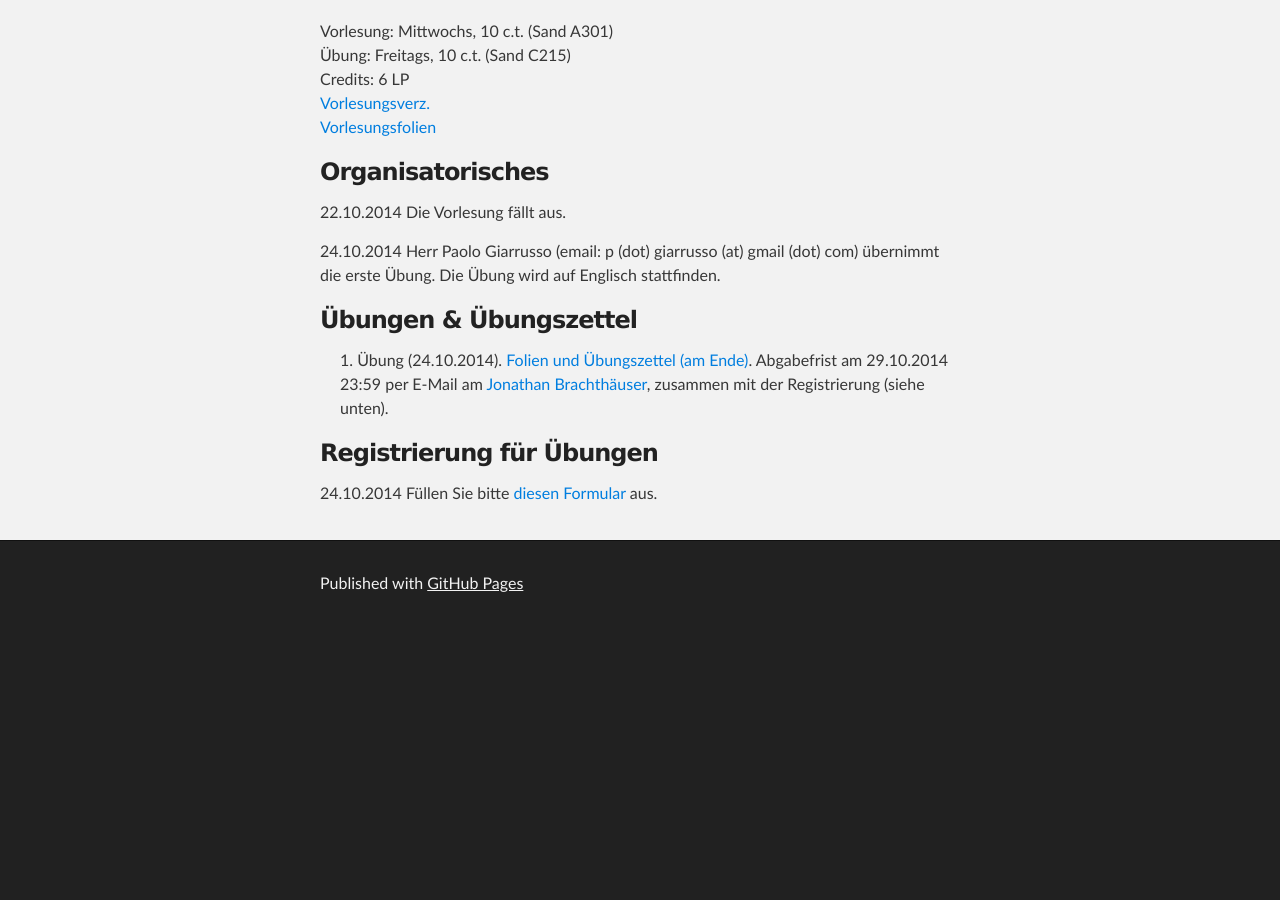
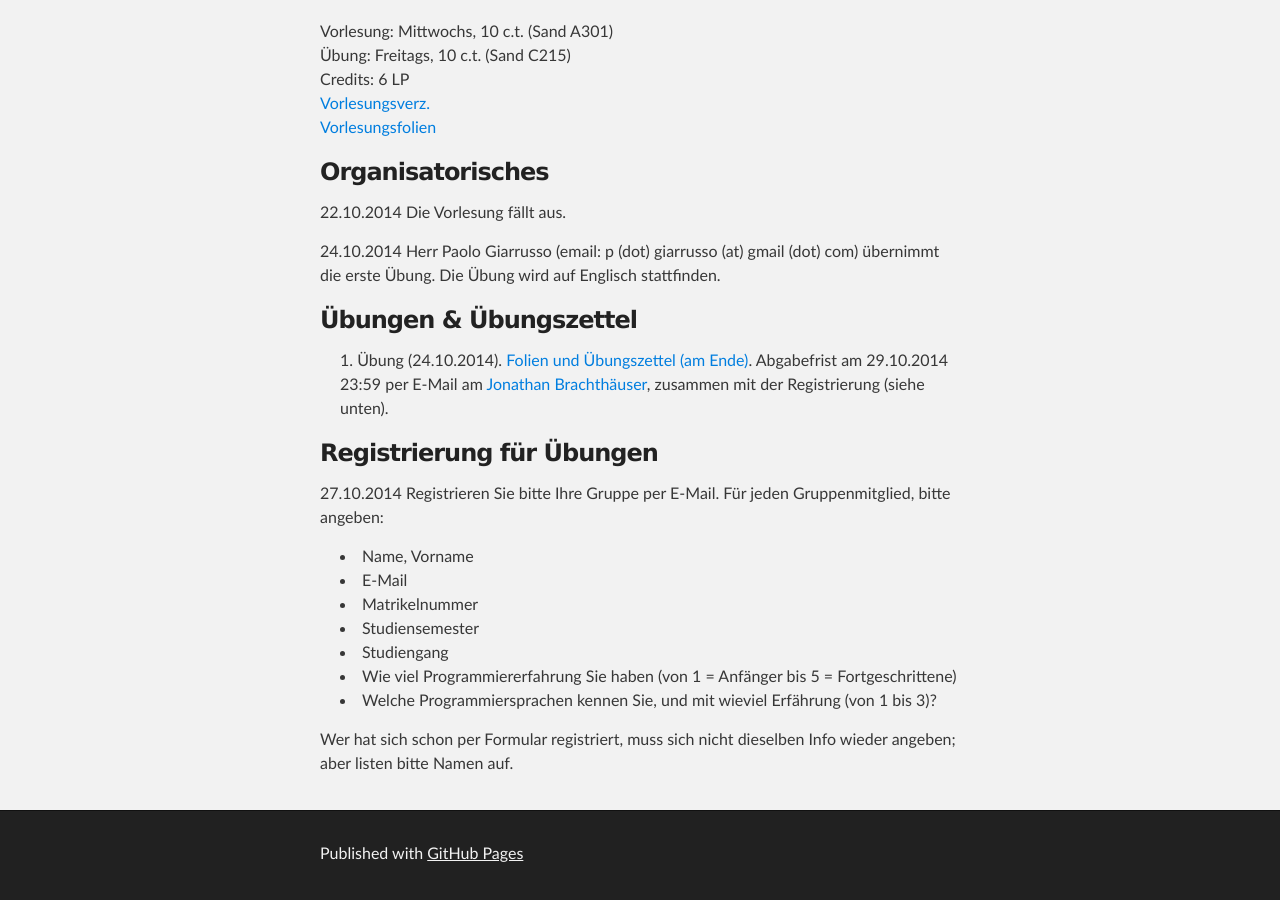
Before and after one commit to ps-mr/ps-mr.github.io, a Jekyll site: the page built from ws14-softwaredesign.md, in a window 1280 px wide and 900 px high, scrolled down 898 px. Built offline with Jekyll 4.4.1, drawn with Linux system fonts in a browser that asks for light colours; before the commit the page ends 1528 px from its top, so only the background shows below that.

Commit message:
Rephrase registration requests

```diff
--- a/ws14-softwaredesign.md
+++ b/ws14-softwaredesign.md
@@ -40,4 +40,14 @@ Credits: 6 LP
 
 ### Registrierung für Übungen
 
-24.10.2014 Füllen Sie bitte [diesen Formular](https://docs.google.com/forms/d/1WU0hSofxvsC7CMnf4RWhF5qLjQobP6lXQOY5MlCzExY/viewform) aus.
+27.10.2014 Registrieren Sie bitte Ihre Gruppe per E-Mail. Für jeden Gruppenmitglied, bitte angeben:
+
+* Name, Vorname
+* E-Mail
+* Matrikelnummer
+* Studiensemester
+* Studiengang
+* Wie viel Programmiererfahrung Sie haben (von 1 = Anfänger bis 5 = Fortgeschrittene)
+* Welche Programmiersprachen kennen Sie, und mit wieviel Erfährung (von 1 bis 3)?
+
+Wer hat sich schon per Formular registriert, muss sich nicht dieselben Info wieder angeben; aber listen bitte Namen auf.
```
